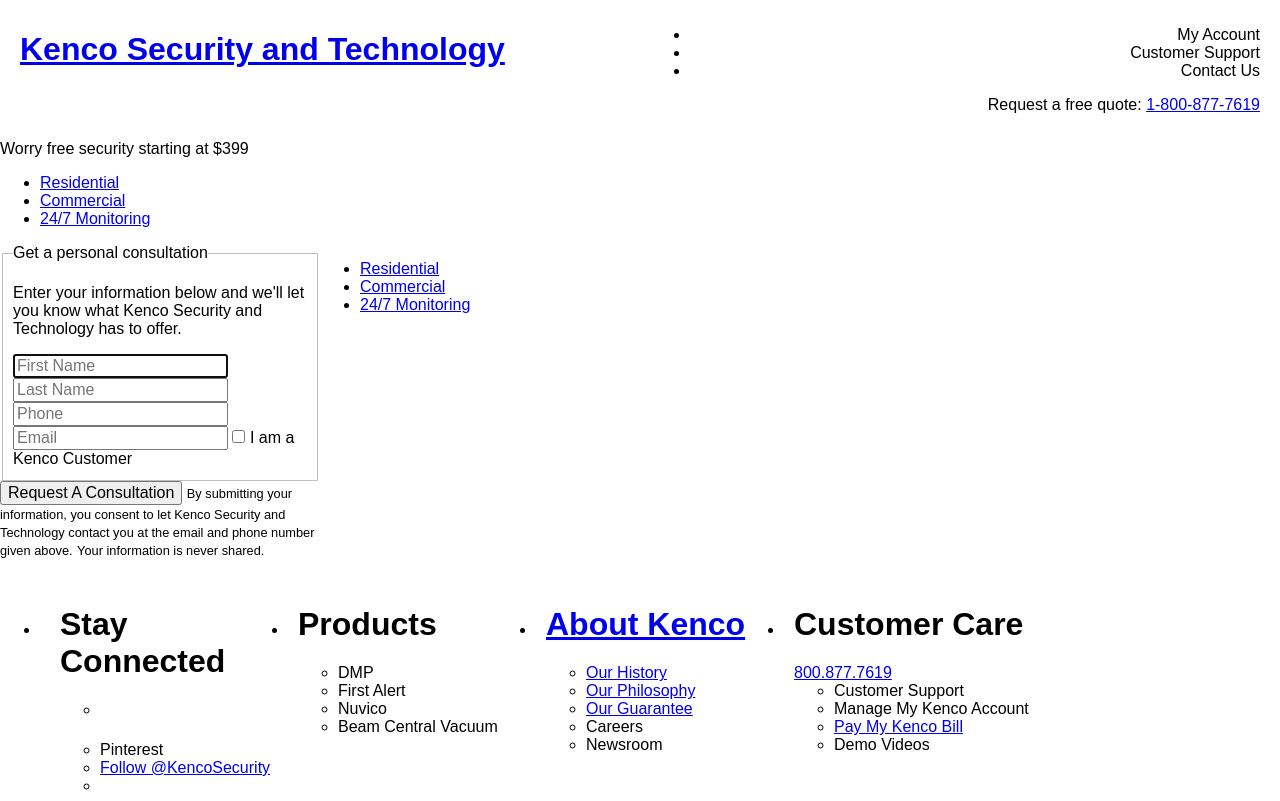
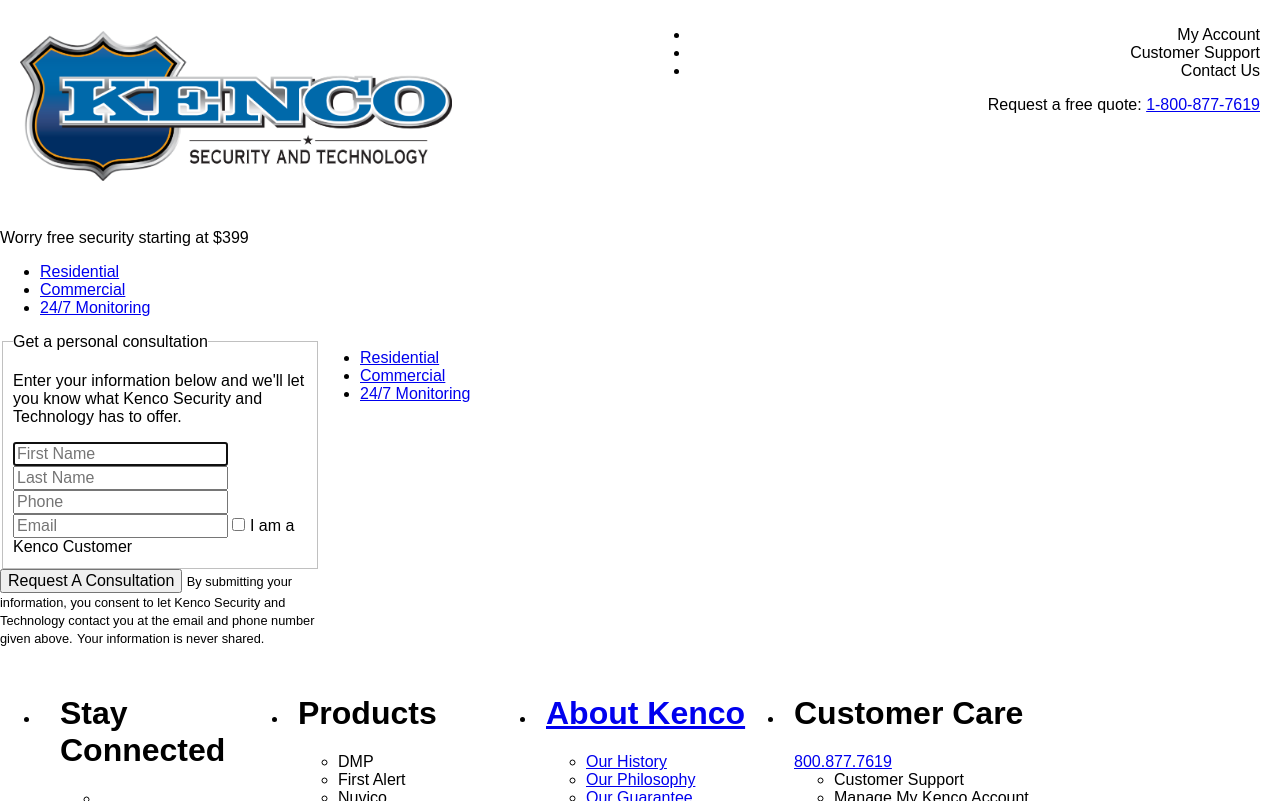
Before and after one commit to Kenco-Enterprises-Inc/kenco-enterprises-inc.github.io, a Jekyll site: the page built from index.html, in a window 1280 px wide. Shown: the top 801 px of the page. Built offline with Jekyll 4.4.1, drawn with Linux system fonts in a browser that asks for light colours; comment, search, counter and statistics services are not loaded; grey boxes are pictures that could not be loaded.

Commit message:
Included kenco.css in top

```diff
--- a/_includes/top.html
+++ b/_includes/top.html
@@ -6,4 +6,5 @@
     <meta name="viewport" content="width=device-width, initial-scale=1">
     <link rel="stylesheet" href="{{ site.url }}/css/normalize.css" />
     <link rel="stylesheet" href="{{ site.url }}/css/gridism.css" />
+    <link rel="stylesheet" href="{{ site.url }}/css/kenco.css" />
   </head>
```
